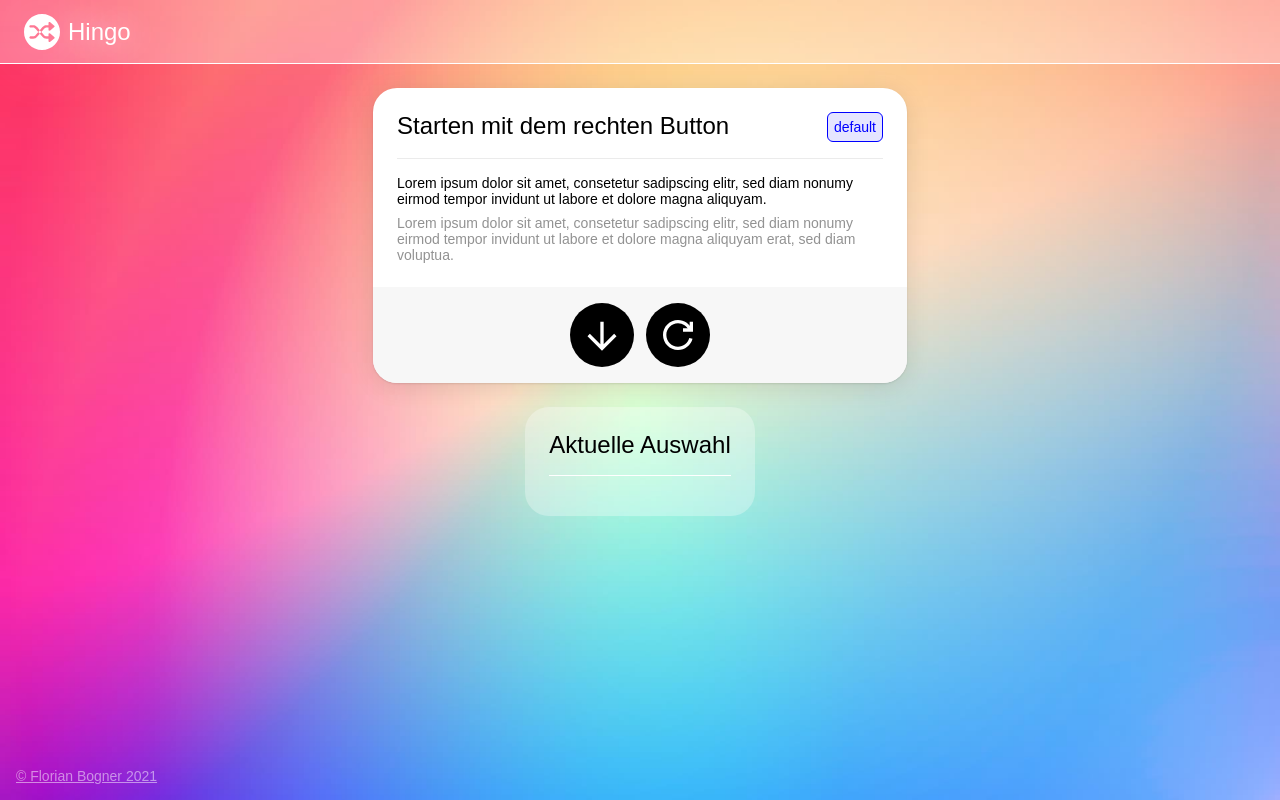
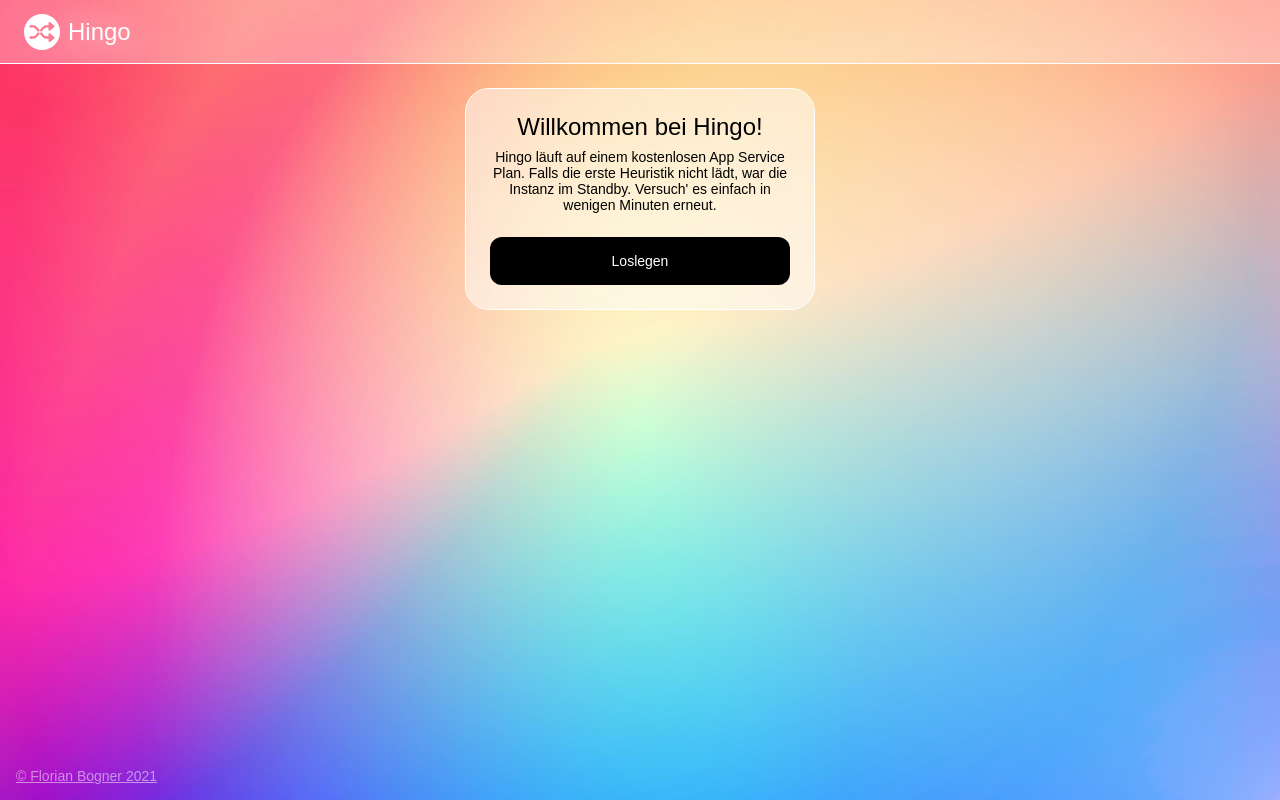
Before and after one commit to florianbogner/hingo, a React (Create React App) app: page / in a window 1280 px wide. Built offline with nearby package versions, Linux system fonts and the light colour scheme.

Commit message:
add history and splash screen

```diff
--- a/src/index.tsx
+++ b/src/index.tsx
@@ -6,6 +6,8 @@ import bg from './resources/bg-hingo.jpg'
 import logo from './resources/logo-hingo.svg'
 import iconRefresh from './resources/Refresh.svg'
 import iconDown from './resources/ArrowDown.svg'
+import iconTrash from './resources/Trash.svg'
+import iconDownload from './resources/Download.svg'
 
 import { Heuristic } from './Heuristic'
 
@@ -74,24 +76,23 @@ const Background = styled.div`
   background-size: cover;
 `
 
-const ContentContainer = styled.div`
+const ContentWrapper = styled.div`
   display: grid;
   place-items: center;
 `
 
-const LineGray = styled.hr`
+const LineGray = styled.div`
   display: block;
-  margin-top: 16px;
-  margin-bottom: 16px;
+  margin: 16px 0;
   border-width:0;
   height: 1px;
   background-color: #ebebeb;
 `
 
-const LineWhite = styled.hr`
+const LineWhite = styled.div`
   display: block;
   margin-top: 16px;
-  margin-bottom: 16px;
+  margin-bottom: 10px;
   border-width:0;
   height: 1px;
   background-color: #ffffff;
@@ -111,6 +112,7 @@ const Card = styled.div`
 const CardHeader = styled.div`
   display: flex;
   justify-content: space-between;
+  align-items: center;
 `
 
 const H1 = styled.div`
@@ -149,8 +151,7 @@ const ButtonPrimary = styled.button`
   width: 64px;
   height: 64px;
 
-  margin-left: 6px;
-  margin-right: 6px;
+  margin: 0 6px;
   padding: 12px;
 
   border-radius: 32px;
@@ -158,16 +159,74 @@ const ButtonPrimary = styled.button`
 
   border: none;
   cursor: pointer;
+
+  &:disabled{
+    background: #ebebeb;
+    cursor: default;
+  }
+`
+
+const ButtonSecondary = styled.button`
+  width: 48px;
+  height: 48px;
+
+  padding: 12px;
+
+  border-radius: 24px;
+  background-color: #ffffff;
+
+  border: none;
+  cursor: pointer;
+`
+
+const ButtonText = styled.button`
+  height: 48px;
+  padding: 12px 24px;
+  margin-top: 24px;
+
+  font-size: 14px;
+
+  color: #ffffff;
+  background-color: #000000;
+  border-radius: 12px;
+  border: none;
+  cursor: pointer;
 `
 
 const History = styled.div`
   margin: 48px;
   margin-top: 24px;
-  max-width: 419px;
   padding: 24px;
 
   background-color: rgba(255, 255, 255, 0.3);
   border-radius: 24px;
+`
+
+const HeuristicListItem = styled.div`
+  display: flex;
+  justify-content: space-between;
+  align-items: center;
+  padding-top: 6px;
+`
+
+const HeuristicItemTitle = styled.div`
+  cursor: pointer;
+
+  &:hover{
+    color: #ffffff;
+  }
+`
+
+const StartContentWrapper = styled.div`
+  margin: 24px;
+  max-width: 300px;
+  display: grid;
+  justify-content: center;
+  text-align: center;
+  background-color: rgba(255, 255, 255, 0.5);;
+  padding: 24px;
+  border-radius: 24px;
+  border: 1px solid white;
 `
 
 const Footer = styled.div`
@@ -175,17 +234,17 @@ const Footer = styled.div`
   bottom: 16px;
   left: 16px;
 `
-
-let curHeuristic: Heuristic
-let language: number = 0
-let maxId: number = 52
-let defaultHeuristic: Heuristic = {
+const defaultHeuristic: Heuristic = {
   id: 0,
-  name: "Starten mit dem rechten Button",
+  name: "Hingo",
   type: "default",
   subtitle: "Lorem ipsum dolor sit amet, consetetur sadipscing elitr, sed diam nonumy eirmod tempor invidunt ut labore et dolore magna aliquyam.",
   body: "Lorem ipsum dolor sit amet, consetetur sadipscing elitr, sed diam nonumy eirmod tempor invidunt ut labore et dolore magna aliquyam erat, sed diam voluptua."
 }
+
+let curHeuristic: Heuristic = defaultHeuristic
+let language: number = 0
+let maxId: number = 52
 
 function getRandomIntInclusive(){
   return Math.floor(Math.random() * (maxId +1))
@@ -199,29 +258,24 @@ function getHeuristic(id: number): Promise<Heuristic>{
 
       switch(language){
         case 0: {
-          curHeuristic = {
+          return {
             id: res.data[0].ID,
             name: res.data[0].Title_DE,
             type: res.data[0].Category_DE,
             subtitle: res.data[0].Subtitle_DE,
             body: res.data[0].Body_DE
           }
-          break
         }
         default:{
-            curHeuristic = {
+            return {
             id: res.data[0].ID,
             name: res.data[0].Title_EN,
             type: res.data[0].Category_EN,
             subtitle: res.data[0].Subtitle_EN,
             body: res.data[0].Body_EN
           }
-          break
         }
       }
-
-      console.log("Done!")
-      return curHeuristic
     })
     .catch(err => {
       console.log(err.message)
@@ -238,13 +292,34 @@ function Title(){
   )
 }
 
-function CardContent(){
-  curHeuristic = defaultHeuristic
+function Content(){
+  const [started, setStarted] = useState(false)
+  const [heuristicContent, setContent] = useState(curHeuristic)
+  const [heuristicList, setItems] = useState(new Array<Heuristic>())
+  const [alreadyAdded, setAddedState] = useState(false)
 
-  const [heuristicContent, setContent] = useState(curHeuristic);
+  const handleAddButtonClick = () => {
+    const newHeuristicList = [curHeuristic, ...heuristicList]
+    setItems(newHeuristicList)
+  }
+
+  const handleDeleteButtonClick = (index: number) => {
+    const newHeuristicList = [...heuristicList]
+
+    newHeuristicList.splice(index, 1)
+
+    setItems(newHeuristicList)
+  }
+
+  const checkIfHeuristicIsInHistory = () => {
+    const found = heuristicList.find((h) => h === curHeuristic)
+  }
 
   return(
+    <ContentWrapper>
+    {started ? (
       <div>
+      <Card>
         <CardHeader>
           <H1>{heuristicContent.name}</H1>
           <CategoryTag>{heuristicContent.type}</CategoryTag>
@@ -253,30 +328,91 @@ function CardContent(){
         <div>{heuristicContent.subtitle}</div>
         <CardBody>{heuristicContent.body}</CardBody>
         <ButtonRow>
-        <ButtonPrimary>
-          <img src={iconDown} alt={'Refresh'}/>
+          <ButtonPrimary
+            disabled = {alreadyAdded}
+            onClick={() => {
+              handleAddButtonClick()
+              setAddedState(true)
+            }
+          }
+          >
+            <img src={iconDown} alt={'Add to list'}/>
           </ButtonPrimary>
           <ButtonPrimary
             onClick={async () => {
-            setContent(await getHeuristic(getRandomIntInclusive()))
+                curHeuristic = await getHeuristic(getRandomIntInclusive())
+                setContent(curHeuristic)
+                setAddedState(false)
               }
             }
           >
             <img src={iconRefresh} alt={'Refresh'}/>
           </ButtonPrimary>
         </ButtonRow>
-    </div>
-  )
-}
-
-function HistoryContent(){
-  return(
-    <div>
+      </Card>
+      {heuristicList.length !== 0 ? (
+        <History>
+        <CardHeader>
           <H1>
             Aktuelle Auswahl
           </H1>
+          <ButtonSecondary>
+            <img src={iconDownload} alt={'Download'}/>
+          </ButtonSecondary>
+        </CardHeader>
         <LineWhite/>
+        <div>
+          {
+            heuristicList.map((item, index) => (
+              <HeuristicListItem>
+                <HeuristicItemTitle
+                  onClick={()=> {
+                  setContent(heuristicList[index])
+                }}>
+                  {item.name}
+                </HeuristicItemTitle>
+                <ButtonSecondary
+                  onClick = {() => {
+                    handleDeleteButtonClick(index)
+                  }}
+                >
+                  <img src={iconTrash} alt={'Delete'}/>
+                </ButtonSecondary>
+              </HeuristicListItem>
+            ))
+          }
         </div>
+      </History>
+      ):(
+        <div/>
+      )}
+    </div>
+    ):(
+      <StartContentWrapper>
+        <H1>
+          Willkommen bei Hingo!
+        </H1>
+        <div
+          style={{marginTop: "8px"}}
+        >
+          Hingo läuft auf einem kostenlosen App Service Plan. Falls die erste Heuristik nicht lädt, war die Instanz im Standby. Versuch' es einfach in wenigen Minuten erneut.
+        </div>
+        <ButtonText
+          onClick = {async () => {
+            curHeuristic = await getHeuristic(getRandomIntInclusive())
+            setContent(curHeuristic)
+            setAddedState(false)
+            setStarted(true)
+          }}
+        >
+          Loslegen
+        </ButtonText>
+      </StartContentWrapper>
+    )}
+    <Footer>
+      <a href="https://www.linkedin.com/in/florian-bogner-84a907142/" target="_blank" rel="noreferrer" >© Florian Bogner 2021</a>
+    </Footer>
+  </ContentWrapper>
   )
 }
 
@@ -285,17 +421,7 @@ ReactDOM.render(
     <GlobalStyle/>
     <Background>
       <Title/>
-      <ContentContainer>
-        <Card>
-          <CardContent/>
-        </Card>
-        <History>
-          <HistoryContent/>
-        </History>
-        <Footer>
-          <a href="https://www.linkedin.com/in/florian-bogner-84a907142/" target="_blank" rel="noreferrer" >© Florian Bogner 2021</a>
-        </Footer>
-      </ContentContainer>
+      <Content/>
     </Background>
   </React.StrictMode>,
   document.getElementById('root')
```
Also changed, not shown: src/resources/Download.svg (added), src/resources/Trash.svg (added). Lines whose indentation alone changed are shown as unchanged.
